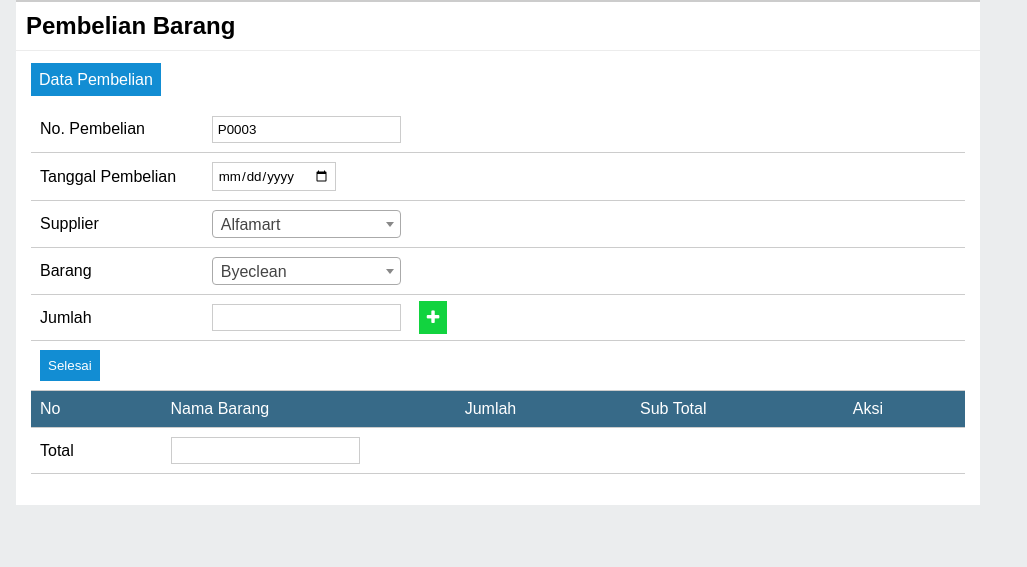
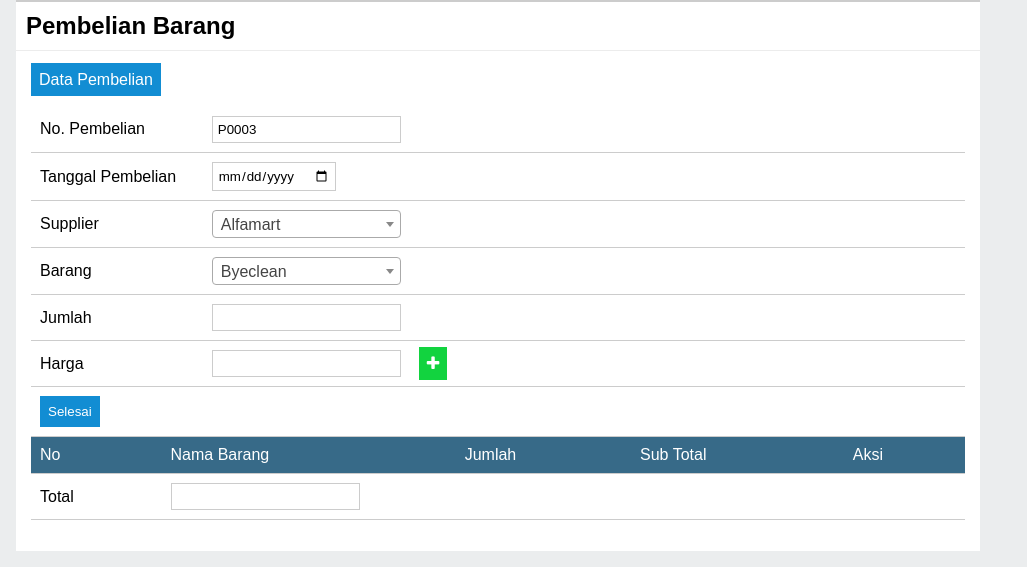
Before and after one commit to axeltjs/laundry, a PHP site: page /admin/pembelian in a window 1280 px wide. Shown: the part 887-1454 px from the top of the page, without its empty margins (0-1027 px from the left). Before the commit the page ends 1392 px from the top, so only its background shows below. Run offline with PHP 8.4, Linux system fonts and the light colour scheme; a user stored in the database is signed in; data comes from the database, SQL or seed files in the repository.

Commit message:
input harga pembelian manual

```diff
--- a/admin/modul.php
+++ b/admin/modul.php
@@ -7,8 +7,8 @@ class modul
 
     public function __construct()
     {
-        $this->connection = new mysqli('localhost', 'axeljs', 'yuFpySJB5RKkiHds', 'axeljs_laundry');
-        // $this->connection = new mysqli('localhost', 'root', '', 'laundry');
+        // $this->connection = new mysqli('localhost', 'axeljs', 'yuFpySJB5RKkiHds', 'axeljs_laundry');
+        $this->connection = new mysqli('localhost', 'root', '', 'laundry');
     }
 
     public function redirect($link)
@@ -18,15 +18,15 @@ class modul
 
     public function url($url)
     {
-        $uri = 'https://'.$_SERVER['SERVER_NAME'].'/'.$url;
+        // $uri = 'https://'.$_SERVER['SERVER_NAME'].'/'.$url;
+        // if ($_SERVER['SERVER_PORT'] != null) {
+        //     $uri = 'https://'.$_SERVER['SERVER_NAME'].':'.$_SERVER['SERVER_PORT'].'/'.$url;
+        // }
+
+        $uri = 'http://'.$_SERVER['SERVER_NAME'].'/'.$url;
         if ($_SERVER['SERVER_PORT'] != null) {
-            $uri = 'https://'.$_SERVER['SERVER_NAME'].':'.$_SERVER['SERVER_PORT'].'/'.$url;
+            $uri = 'http://'.$_SERVER['SERVER_NAME'].':'.$_SERVER['SERVER_PORT'].'/'.$url;
         }
-
-        // $uri = 'http://'.$_SERVER['SERVER_NAME'].'/'.$url;
-        // if ($_SERVER['SERVER_PORT'] != null) {
-        //     $uri = 'http://'.$_SERVER['SERVER_NAME'].':'.$_SERVER['SERVER_PORT'].'/'.$url;
-        // }
 
         echo $uri;
     }
--- a/admin/pembelian/index.php
+++ b/admin/pembelian/index.php
@@ -99,6 +99,11 @@ if ($hak_akses == 'admin') {
 	<tr>
 		<td>Jumlah</td>
 		<td><input type="number" id="jumlah" name="jumlah" min="1"></td>
+		<td>&nbsp;</td>
+	</tr>
+	<tr>
+		<td>Harga</td>
+		<td><input type="number" id="harga" name="harga" min="1"></td>
 		<td><a class="btn-success" onclick="tambah()"><i class="fa fa-plus"></i></a></td>
 	</tr>
 	<tr>
@@ -119,6 +124,7 @@ if ($hak_akses == 'admin') {
 		var kode = $("#kode").val();
 		var kd_barang = $("#kd_barang").val();
 		var jumlah = $("#jumlah").val();
+		var harga = $("#harga").val();
 		if (jumlah == null) {
 			alert('Jumlah barang tidak boleh kurang dari 1!');
 		}else if(jumlah == 0){
@@ -127,7 +133,7 @@ if ($hak_akses == 'admin') {
 			$.ajax({
 			type:"GET",
 			url:"/admin/pembelian/tambah.php",
-			data:"kode="+kode+"&kd_barang="+kd_barang+"&jumlah="+jumlah,
+			data:"kode="+kode+"&kd_barang="+kd_barang+"&jumlah="+jumlah+"&harga="+harga,
 			success:function(html){
 				$("#table").html(html);
 				$("#jumlah").val(1);
```
Also changed, not shown: admin/pembelian/tambah.php (+4 -3 lines).
